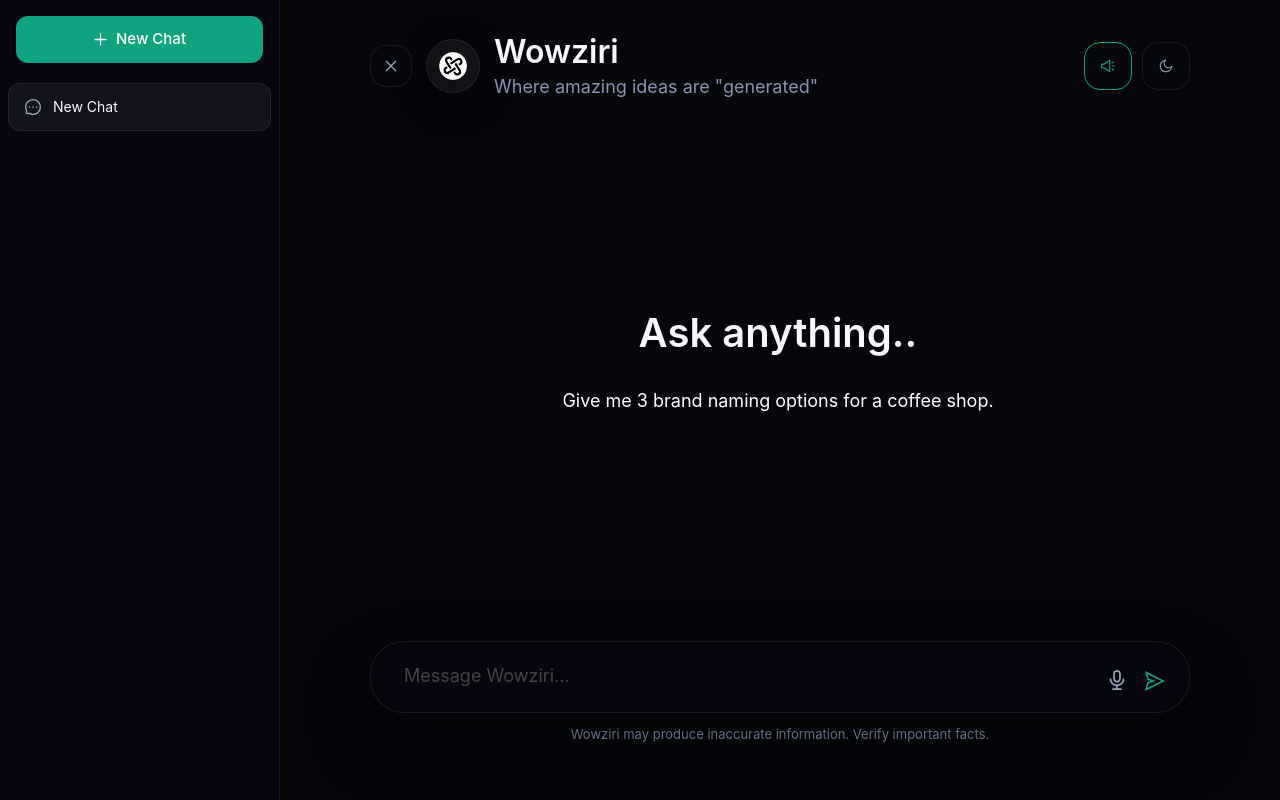
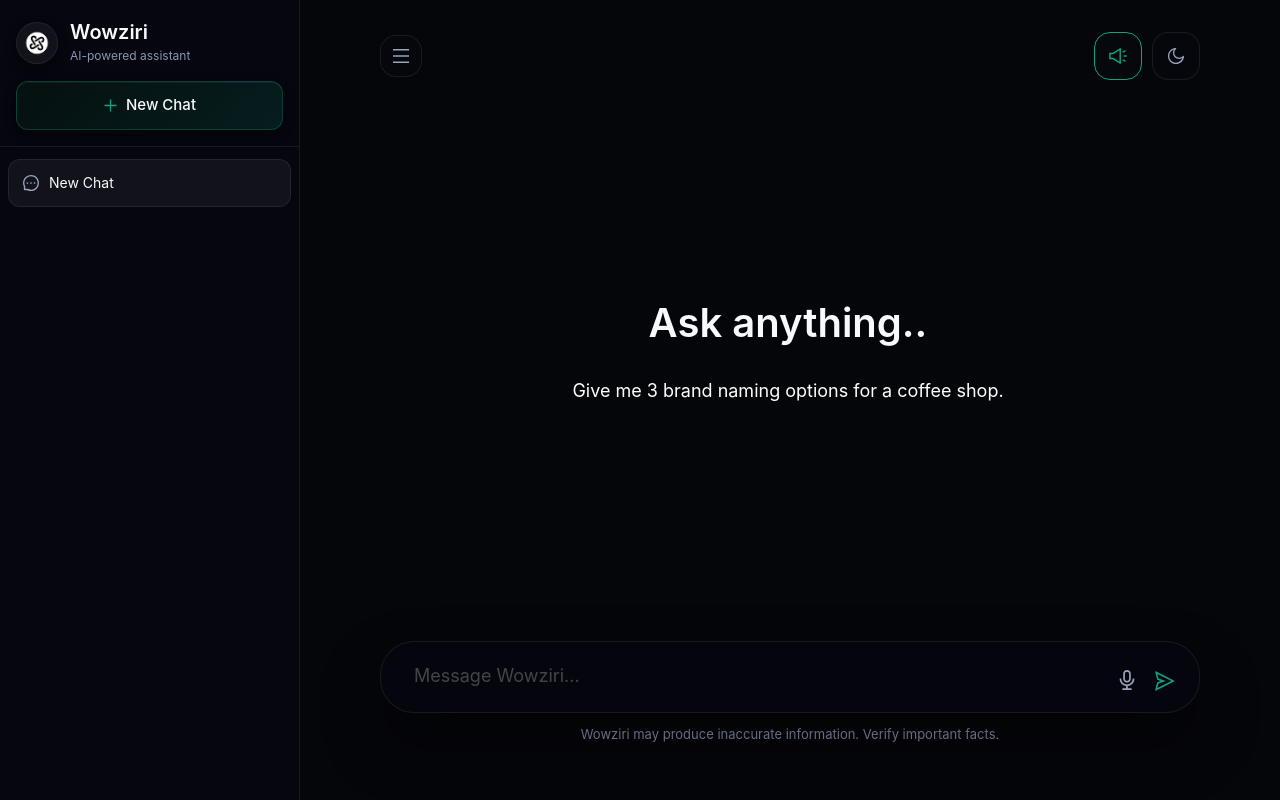
Before and after one commit to Waziri11/wowziriai, a React (Vite) app: page / in a window 1280 px wide. Built offline with nearby package versions, Linux system fonts and the light colour scheme.

Commit message:
Improvement: Made the site more responsive and improved the style of the chats bar

```diff
--- a/src/Chat.jsx
+++ b/src/Chat.jsx
@@ -58,6 +58,21 @@ export default function Chat({ themeMode, onThemeChange }) {
 
   const [currentChatId, setCurrentChatId] = useState(() => chats[0]?.id);
   const [sidebarOpen, setSidebarOpen] = useState(true);
+  const [isMobile, setIsMobile] = useState(false);
+
+  // Detect screen size for responsive behavior
+  useEffect(() => {
+    const checkMobile = () => {
+      setIsMobile(window.innerWidth < 768);
+      if (window.innerWidth < 768) {
+        setSidebarOpen(false);
+      }
+    };
+
+    checkMobile();
+    window.addEventListener('resize', checkMobile);
+    return () => window.removeEventListener('resize', checkMobile);
+  }, []);
 
   const currentChat = useMemo(() =>
     chats.find(chat => chat.id === currentChatId) || chats[0],
@@ -203,6 +218,10 @@ export default function Chat({ themeMode, onThemeChange }) {
       userBorder: isDark ? "rgba(16,163,127,0.6)" : "rgba(16,163,127,0.4)",
       sidebar: isDark ? "rgba(6,7,15,0.95)" : "#f9fafb",
       sidebarHover: isDark ? "rgba(255,255,255,0.05)" : "rgba(0,0,0,0.03)",
+      newChatBtn: isDark
+        ? "linear-gradient(135deg, rgba(6, 20, 16, 0.8), rgba(16, 163, 127, 0.15))"
+        : "linear-gradient(135deg, rgba(16, 163, 127, 0.1), rgba(6, 20, 16, 0.05))",
+      newChatBorder: isDark ? "rgba(16, 163, 127, 0.3)" : "rgba(16, 163, 127, 0.25)",
     }),
     [isDark],
   );
@@ -406,27 +425,28 @@ export default function Chat({ themeMode, onThemeChange }) {
           style={{
             display: "grid",
             gridTemplateColumns: isUser ? "1fr auto" : "auto 1fr",
-            gap: 16,
-            maxWidth: "90%",
+            gap: isMobile ? 10 : 16,
+            maxWidth: isMobile ? "95%" : "90%",
             alignItems: "flex-start",
           }}
         >
           {!isUser && (
             <div
               style={{
-                width: 42,
-                height: 42,
+                width: isMobile ? 32 : 42,
+                height: isMobile ? 32 : 42,
                 borderRadius: "50%",
                 background: "rgba(255,255,255,0.04)",
                 border: `1px solid ${palette.border}`,
                 display: "grid",
                 placeItems: "center",
+                flexShrink: 0,
               }}
             >
               <img
                 src={wowziriLogo}
                 alt="Wowziri avatar"
-                style={{ width: 28, height: 28 }}
+                style={{ width: isMobile ? 20 : 28, height: isMobile ? 20 : 28 }}
               />
             </div>
           )}
@@ -436,19 +456,20 @@ export default function Chat({ themeMode, onThemeChange }) {
               border: `1px solid ${
                 isUser ? palette.userBorder : palette.border
               }`,
-              borderRadius: 24,
-              padding: "18px 24px",
+              borderRadius: isMobile ? 18 : 24,
+              padding: isMobile ? "14px 18px" : "18px 24px",
               color: palette.text,
-              fontSize: TYPE_SCALE.bubble,
+              fontSize: isMobile ? 16 : TYPE_SCALE.bubble,
               lineHeight: 1.65,
-              minWidth: 200,
+              minWidth: isMobile ? 100 : 200,
               whiteSpace: "pre-wrap",
+              wordBreak: "break-word",
             }}
           >
             <Text
               strong
               style={{
-                fontSize: 15,
+                fontSize: isMobile ? 13 : 15,
                 color: palette.accent,
                 display: "block",
                 marginBottom: 6,
@@ -461,8 +482,8 @@ export default function Chat({ themeMode, onThemeChange }) {
           {isUser && (
             <div
               style={{
-                width: 42,
-                height: 42,
+                width: isMobile ? 32 : 42,
+                height: isMobile ? 32 : 42,
                 borderRadius: "50%",
                 background: "rgba(16,163,127,0.14)",
                 border: `1px solid ${palette.userBorder}`,
@@ -470,6 +491,8 @@ export default function Chat({ themeMode, onThemeChange }) {
                 placeItems: "center",
                 color: palette.accent,
                 fontWeight: 600,
+                fontSize: isMobile ? 14 : 16,
+                flexShrink: 0,
               }}
             >
               Y
@@ -618,9 +641,9 @@ export default function Chat({ themeMode, onThemeChange }) {
     );
   };
 
-  const iconButtonBase = {
-    width: 48,
-    height: 48,
+  const iconButtonBase = useMemo(() => ({
+    width: isMobile ? 38 : 48,
+    height: isMobile ? 38 : 48,
     borderRadius: 16,
     border: `1px solid ${palette.border}`,
     background: isDark ? "rgba(7,8,14,0.75)" : "rgba(255,255,255,0.9)",
@@ -629,7 +652,8 @@ export default function Chat({ themeMode, onThemeChange }) {
     cursor: "pointer",
     color: palette.icon,
     transition: "all 0.2s ease",
-  };
+    fontSize: isMobile ? 16 : 18,
+  }), [isMobile, palette, isDark]);
 
   return (
     <div
@@ -637,33 +661,95 @@ export default function Chat({ themeMode, onThemeChange }) {
         minHeight: "100vh",
         display: "flex",
         color: palette.text,
+        position: "relative",
       }}
     >
       {contextHolder}
 
+      {/* Mobile Overlay */}
+      {isMobile && sidebarOpen && (
+        <div
+          onClick={() => setSidebarOpen(false)}
+          style={{
+            position: "fixed",
+            inset: 0,
+            background: "rgba(0,0,0,0.5)",
+            zIndex: 998,
+            backdropFilter: "blur(2px)",
+          }}
+        />
+      )}
+
       {/* Sidebar */}
       <div
         style={{
-          width: sidebarOpen ? 280 : 0,
+          width: sidebarOpen ? (isMobile ? "85%" : 300) : 0,
+          maxWidth: isMobile ? 320 : "none",
           background: palette.sidebar,
           borderRight: `1px solid ${palette.border}`,
           display: "flex",
           flexDirection: "column",
-          transition: "width 0.3s ease",
+          transition: "width 0.3s ease, transform 0.3s ease",
           overflow: "hidden",
-          position: "relative",
+          position: isMobile ? "fixed" : "relative",
+          height: isMobile ? "100vh" : "auto",
+          zIndex: 999,
+          left: 0,
+          top: 0,
+          backdropFilter: "blur(10px)",
         }}
       >
-        {/* New Chat Button */}
-        <div style={{ padding: 16 }}>
+        {/* Logo and Title in Sidebar */}
+        <div style={{ padding: "20px 16px 16px 16px", borderBottom: `1px solid ${palette.border}` }}>
+          <div style={{ display: "flex", alignItems: "center", gap: 12, marginBottom: 16 }}>
+            <div
+              style={{
+                width: 42,
+                height: 42,
+                borderRadius: "50%",
+                border: `1px solid ${palette.border}`,
+                background: isDark ? "rgba(255,255,255,0.05)" : "#ffffff",
+                display: "grid",
+                placeItems: "center",
+                boxShadow: isDark
+                  ? "0 4px 12px rgba(0,0,0,0.3)"
+                  : "0 4px 12px rgba(15,23,42,0.08)",
+              }}
+            >
+              <img
+                src={wowziriLogo}
+                alt="Wowziri logo"
+                style={{ width: 28, height: 28 }}
+              />
+            </div>
+            <div style={{ flex: 1, minWidth: 0 }}>
+              <Title
+                level={3}
+                style={{
+                  margin: 0,
+                  fontSize: 20,
+                  color: palette.text,
+                  fontWeight: 600,
+                  lineHeight: 1.2,
+                }}
+              >
+                Wowziri
+              </Title>
+              <Text style={{ color: palette.hint, fontSize: 12, lineHeight: 1.3 }}>
+                AI-powered assistant
+              </Text>
+            </div>
+          </div>
+
+          {/* New Chat Button with Glass Effect */}
           <button
             onClick={createNewChat}
             style={{
               width: "100%",
               padding: "12px 16px",
-              background: palette.accent,
-              color: "white",
-              border: "none",
+              background: palette.newChatBtn,
+              color: palette.text,
+              border: `1px solid ${palette.newChatBorder}`,
               borderRadius: 12,
               display: "flex",
               alignItems: "center",
@@ -673,12 +759,26 @@ export default function Chat({ themeMode, onThemeChange }) {
               fontSize: 15,
               fontWeight: 500,
               transition: "all 0.2s ease",
+              backdropFilter: "blur(10px)",
+              boxShadow: isDark
+                ? "0 4px 12px rgba(0,0,0,0.3), inset 0 1px 0 rgba(255,255,255,0.05)"
+                : "0 4px 12px rgba(16,163,127,0.1), inset 0 1px 0 rgba(255,255,255,0.5)",
             }}
-            onMouseOver={(e) => e.target.style.opacity = "0.9"}
-            onMouseOut={(e) => e.target.style.opacity = "1"}
+            onMouseOver={(e) => {
+              e.target.style.transform = "translateY(-1px)";
+              e.target.style.boxShadow = isDark
+                ? "0 6px 16px rgba(0,0,0,0.4), inset 0 1px 0 rgba(255,255,255,0.08)"
+                : "0 6px 16px rgba(16,163,127,0.15), inset 0 1px 0 rgba(255,255,255,0.7)";
+            }}
+            onMouseOut={(e) => {
+              e.target.style.transform = "translateY(0)";
+              e.target.style.boxShadow = isDark
+                ? "0 4px 12px rgba(0,0,0,0.3), inset 0 1px 0 rgba(255,255,255,0.05)"
+                : "0 4px 12px rgba(16,163,127,0.1), inset 0 1px 0 rgba(255,255,255,0.5)";
+            }}
           >
-            <PlusOutlined />
-            New Chat
+            <PlusOutlined style={{ color: palette.accent }} />
+            <span style={{ color: palette.text }}>New Chat</span>
           </button>
         </div>
 
@@ -687,15 +787,18 @@ export default function Chat({ themeMode, onThemeChange }) {
           style={{
             flex: 1,
             overflowY: "auto",
-            padding: "0 8px 8px 8px",
+            padding: "8px",
           }}
         >
           {chats.map((chat) => (
             <div
               key={chat.id}
-              onClick={() => switchChat(chat.id)}
+              onClick={() => {
+                switchChat(chat.id);
+                if (isMobile) setSidebarOpen(false);
+              }}
               style={{
-                padding: "12px 16px",
+                padding: "12px 14px",
                 margin: "4px 0",
                 borderRadius: 12,
                 background: chat.id === currentChatId ? palette.sidebarHover : "transparent",
@@ -718,8 +821,8 @@ export default function Chat({ themeMode, onThemeChange }) {
                 }
               }}
             >
-              <div style={{ display: "flex", alignItems: "center", gap: 12, flex: 1, minWidth: 0 }}>
-                <MessageOutlined style={{ color: palette.icon, fontSize: 16 }} />
+              <div style={{ display: "flex", alignItems: "center", gap: 10, flex: 1, minWidth: 0 }}>
+                <MessageOutlined style={{ color: palette.icon, fontSize: 16, flexShrink: 0 }} />
                 <Text
                   style={{
                     color: palette.text,
@@ -743,6 +846,7 @@ export default function Chat({ themeMode, onThemeChange }) {
                     fontSize: 14,
                     padding: 4,
                     transition: "color 0.2s ease",
+                    flexShrink: 0,
                   }}
                   onMouseOver={(e) => e.target.style.color = "#ff6f61"}
                   onMouseOut={(e) => e.target.style.color = palette.hint}
@@ -760,7 +864,8 @@ export default function Chat({ themeMode, onThemeChange }) {
           display: "flex",
           flexDirection: "column",
           alignItems: "center",
-          padding: "32px 16px 40px",
+          padding: isMobile ? "16px 12px 20px" : "32px 16px 40px",
+          minWidth: 0,
         }}
       >
         <div
@@ -769,8 +874,9 @@ export default function Chat({ themeMode, onThemeChange }) {
             maxWidth: conversationWidth,
             display: "flex",
             flexDirection: "column",
-            gap: 28,
+            gap: isMobile ? 16 : 28,
             flex: 1,
+            minHeight: 0,
           }}
         >
           <header
@@ -778,11 +884,11 @@ export default function Chat({ themeMode, onThemeChange }) {
               display: "flex",
               alignItems: "center",
               justifyContent: "space-between",
-              gap: 18,
+              gap: 12,
               flexWrap: "wrap",
             }}
           >
-            <div style={{ display: "flex", alignItems: "center", gap: 14 }}>
+            <div style={{ display: "flex", alignItems: "center", gap: isMobile ? 8 : 12 }}>
               <Tooltip title={sidebarOpen ? "Close sidebar" : "Open sidebar"}>
                 <span
                   role="button"
@@ -793,55 +899,64 @@ export default function Chat({ themeMode, onThemeChange }) {
                   }}
                   style={{
                     ...iconButtonBase,
-                    width: 42,
-                    height: 42,
+                    width: isMobile ? 38 : 42,
+                    height: isMobile ? 38 : 42,
                   }}
                 >
-                  {sidebarOpen ? <CloseOutlined /> : <MenuOutlined />}
+                  <MenuOutlined />
                 </span>
               </Tooltip>
+
+              {/* Show mini logo/title when sidebar is closed */}
+              {!sidebarOpen && (
+                <>
                   <div
                     style={{
-                  width: 54,
-                  height: 54,
+                      width: isMobile ? 36 : 42,
+                      height: isMobile ? 36 : 42,
                       borderRadius: "50%",
                       border: `1px solid ${palette.border}`,
                       background: isDark ? "rgba(255,255,255,0.05)" : "#ffffff",
                       display: "grid",
                       placeItems: "center",
                       boxShadow: isDark
-                    ? "0 10px 26px rgba(0,0,0,0.5)"
-                    : "0 10px 28px rgba(15,23,42,0.12)",
+                        ? "0 4px 12px rgba(0,0,0,0.3)"
+                        : "0 4px 12px rgba(15,23,42,0.08)",
                     }}
                   >
                     <img
                       src={wowziriLogo}
                       alt="Wowziri logo"
-                  style={{ width: 36, height: 36 }}
+                      style={{ width: isMobile ? 24 : 28, height: isMobile ? 24 : 28 }}
                     />
                   </div>
+                  {!isMobile && (
                     <div>
                       <Title
-                  level={2}
+                        level={3}
                         style={{
                           margin: 0,
-                    fontSize: "clamp(22px, 3.2vw, 32px)",
+                          fontSize: 18,
                           color: palette.text,
                           fontWeight: 600,
+                          lineHeight: 1.2,
                         }}
                       >
                         Wowziri
                       </Title>
-                <Text style={{ color: palette.hint, fontSize: TYPE_SCALE.subhead }}>
-                 Where amazing ideas are "generated"
+                      <Text style={{ color: palette.hint, fontSize: 11 }}>
+                        AI Assistant
                       </Text>
                     </div>
+                  )}
+                </>
+              )}
             </div>
             <div
               style={{
                 display: "flex",
                 alignItems: "center",
-                gap: 10,
+                gap: isMobile ? 6 : 10,
               }}
             >
               <Tooltip
@@ -895,9 +1010,10 @@ export default function Chat({ themeMode, onThemeChange }) {
                 flex: 1,
                 display: "flex",
                 flexDirection: "column",
-                gap: 18,
+                gap: isMobile ? 12 : 18,
                 overflowY: "auto",
-                paddingRight: 4,
+                paddingRight: isMobile ? 0 : 4,
+                minHeight: 0,
               }}
             >
               {messages.length === 0 ? (
@@ -906,14 +1022,14 @@ export default function Chat({ themeMode, onThemeChange }) {
                     margin: "auto",
                     textAlign: "center",
                     maxWidth: 560,
-                    padding: "60px 24px",
+                    padding: isMobile ? "40px 16px" : "60px 24px",
                   }}
                 >
                   <Title
                     level={2}
                     style={{
                       color: palette.text,
-                      fontSize: "clamp(26px, 5vw, 40px)",
+                      fontSize: isMobile ? "clamp(22px, 6vw, 28px)" : "clamp(26px, 5vw, 40px)",
                       marginBottom: 12,
                     }}
                   >
@@ -966,9 +1082,9 @@ export default function Chat({ themeMode, onThemeChange }) {
                 style={{
                   position: "relative",
                   background: palette.composer,
-                  borderRadius: 34,
+                  borderRadius: isMobile ? 24 : 34,
                   border: `1px solid ${palette.border}`,
-                  padding: "16px 120px 18px 22px",
+                  padding: isMobile ? "12px 90px 14px 16px" : "16px 120px 18px 22px",
                   backdropFilter: "blur(18px)",
                   boxShadow: isDark
                     ? "0 30px 60px rgba(0,0,0,0.45)"
@@ -986,18 +1102,18 @@ export default function Chat({ themeMode, onThemeChange }) {
                   style={{
                     background: "transparent",
                     color: palette.text,
-                    fontSize: TYPE_SCALE.body,
-                    paddingRight: 96,
+                    fontSize: isMobile ? 16 : TYPE_SCALE.body,
+                    paddingRight: isMobile ? 70 : 96,
                   }}
                 />
                 <div
                   style={{
                     position: "absolute",
-                    right: 24,
-                    bottom: 16,
+                    right: isMobile ? 16 : 24,
+                    bottom: isMobile ? 14 : 16,
                     display: "flex",
                     alignItems: "center",
-                    gap: 18,
+                    gap: isMobile ? 12 : 18,
                   }}
                 >
                   <Tooltip
--- a/src/index.css
+++ b/src/index.css
@@ -18,6 +18,14 @@ body {
     #05060a;
   color: #f5f7ff;
   padding: 0;
+  overflow-x: hidden;
+}
+
+body.light-mode {
+  background: radial-gradient(circle at 20% 20%, rgba(16, 163, 127, 0.15), transparent 55%),
+    radial-gradient(circle at 80% 0%, rgba(47, 128, 237, 0.1), transparent 45%),
+    #f8f9ff;
+  color: #0f172a;
 }
 
 #root {
@@ -32,3 +40,53 @@ textarea.ant-input {
   background: rgba(16, 163, 127, 0.35);
   color: #ffffff;
 }
+
+/* Custom scrollbar styles */
+::-webkit-scrollbar {
+  width: 6px;
+  height: 6px;
+}
+
+::-webkit-scrollbar-track {
+  background: transparent;
+}
+
+::-webkit-scrollbar-thumb {
+  background: rgba(255, 255, 255, 0.1);
+  border-radius: 10px;
+}
+
+::-webkit-scrollbar-thumb:hover {
+  background: rgba(255, 255, 255, 0.2);
+}
+
+body.light-mode ::-webkit-scrollbar-thumb {
+  background: rgba(0, 0, 0, 0.1);
+}
+
+body.light-mode ::-webkit-scrollbar-thumb:hover {
+  background: rgba(0, 0, 0, 0.2);
+}
+
+/* Smooth transitions */
+* {
+  scroll-behavior: smooth;
+}
+
+/* Mobile optimizations */
+@media (max-width: 768px) {
+  body {
+    font-size: 16px; /* Prevents zoom on input focus in iOS */
+  }
+
+  input, textarea {
+    font-size: 16px !important; /* Prevents zoom on input focus in iOS */
+  }
+}
+
+/* Tablet optimizations */
+@media (min-width: 769px) and (max-width: 1024px) {
+  body {
+    font-size: 15px;
+  }
+}
```
Lines whose indentation alone changed are shown as unchanged.
